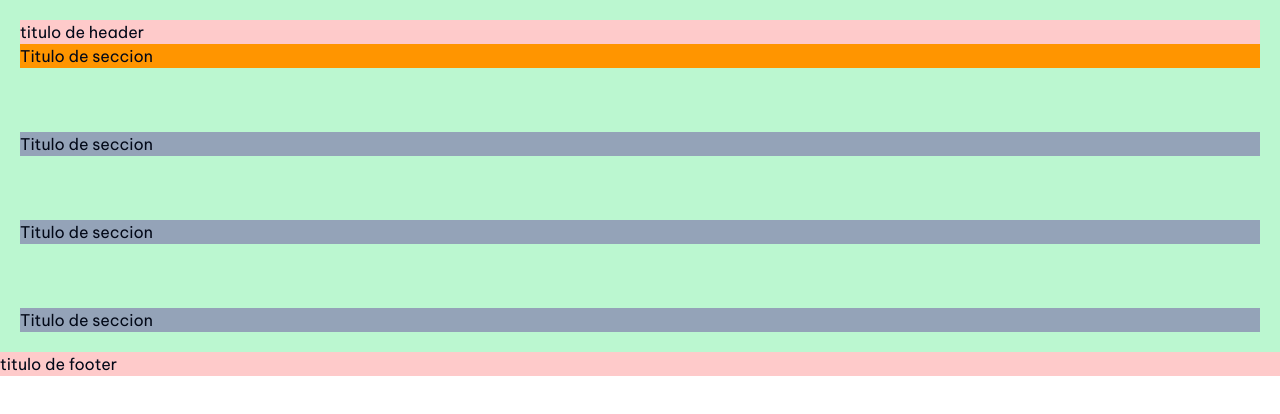
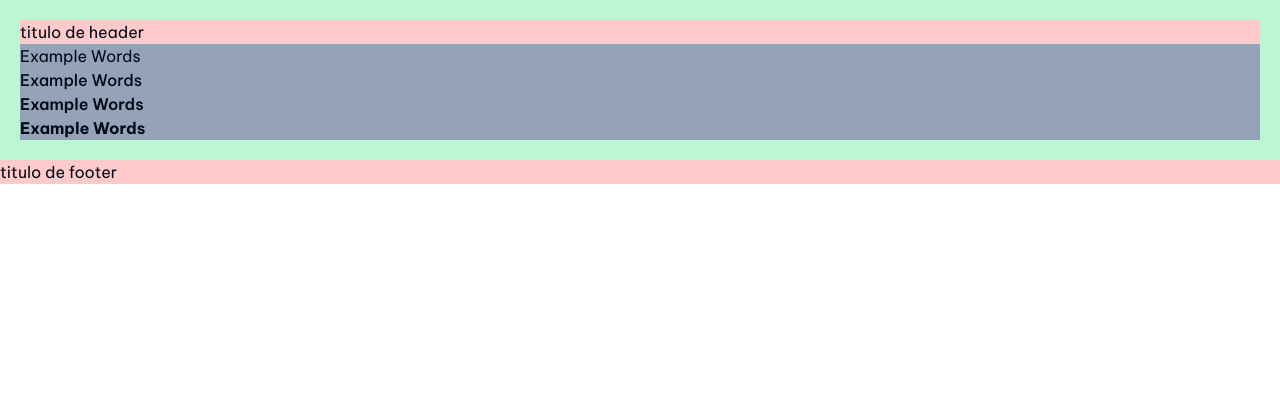
Before and after one commit to ManuelAlejandro93/innovarte, a React (Vite) app: page / in a window 1280 px wide. Shown: the top 414 px of the page. Built offline with nearby package versions, Linux system fonts and the light colour scheme; what tailwindcss-animated would draw is missing.

Commit message:
BeVietnamPro all font weigths -> Done.

```diff
--- a/src/InnovarteApp.tsx
+++ b/src/InnovarteApp.tsx
@@ -12,16 +12,10 @@ export const InnovarteApp = () => {
         <h1 className='bg-red-200'>titulo de header</h1>
         <SectionContainer>
           <SingleSectionContainer>
-            <h1 className='bg-app-orange-50'>Titulo de seccion</h1>
-          </SingleSectionContainer>
-          <SingleSectionContainer>
-            <h1>Titulo de seccion</h1>
-          </SingleSectionContainer>
-          <SingleSectionContainer>
-            <h1>Titulo de seccion</h1>
-          </SingleSectionContainer>
-          <SingleSectionContainer>
-            <h1>Titulo de seccion</h1>
+            <h1 className='font-regular'>Example Words</h1>
+            <h1 className='font-medium'>Example Words</h1>
+            <h1 className='font-semibold'>Example Words</h1>
+            <h1 className='font-bold'>Example Words</h1>
           </SingleSectionContainer>
         </SectionContainer>
       </GrandContainer>
```
